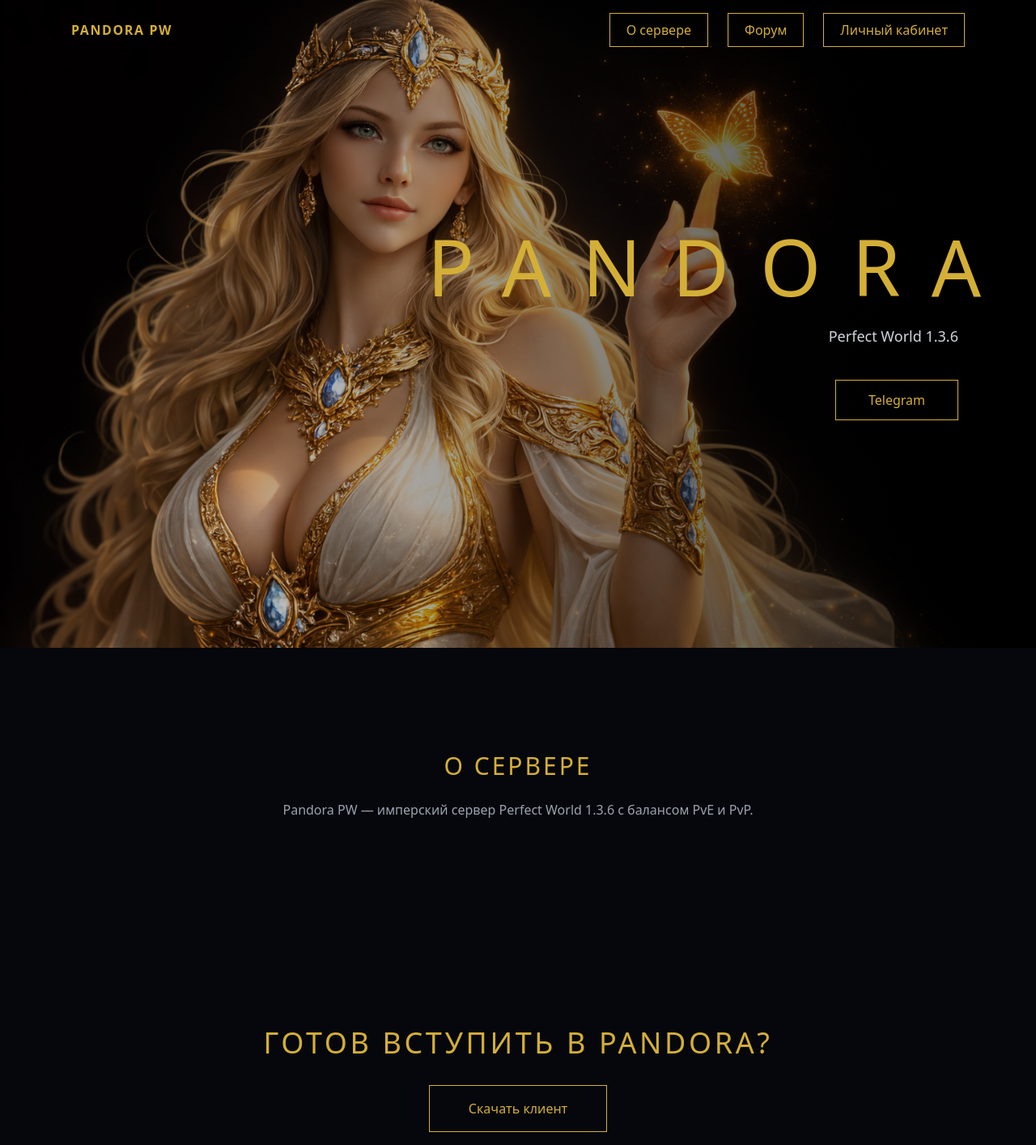
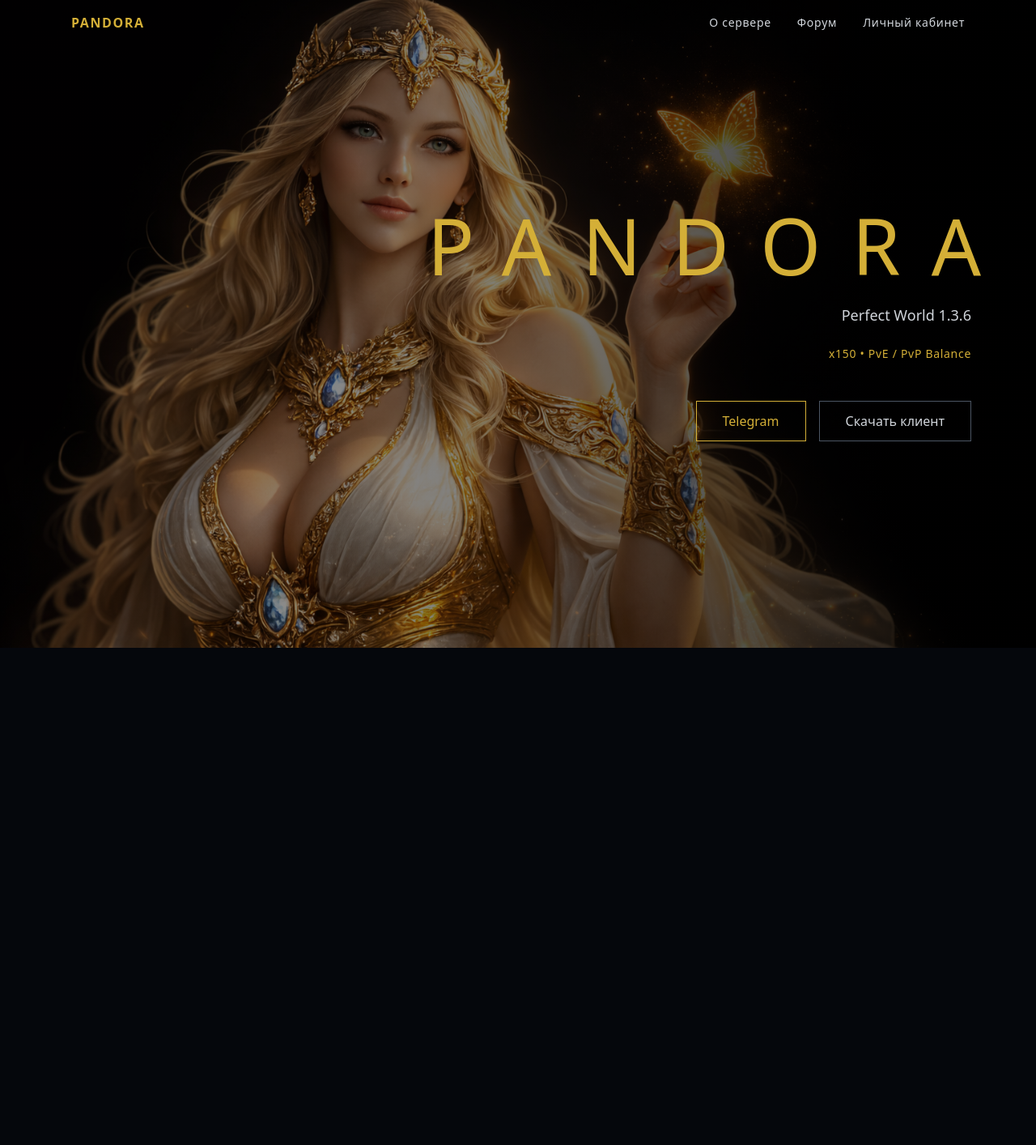
Before and after one commit to notalive23-maker/pandora-pw, a Next.js app: page / in a window 1280 px wide. Shown: the top 1414 px of the page at 81% size. After the commit the page ends 800 px from the top, so only its background shows below. Built offline with nearby package versions, Linux system fonts and the light colour scheme.

Commit message:
navbar styled + telegram added

```diff
--- a/app/page.tsx
+++ b/app/page.tsx
@@ -20,7 +20,13 @@ export default function Home() {
     seconds: 0,
   });
 
-  const sectionsRef = useRef<(HTMLElement | null)[]>([]);
+  const sectionsRef = useRef<HTMLElement[]>([]);
+
+  const addSectionRef = (el: HTMLElement | null) => {
+    if (el && !sectionsRef.current.includes(el)) {
+      sectionsRef.current.push(el);
+    }
+  };
 
   useEffect(() => {
     const handleMouseMove = (e: MouseEvent) => {
@@ -31,16 +37,34 @@ export default function Home() {
 
     const handleScroll = () => {
       setScrolled(window.scrollY > 50);
+    };
+
+    const observer = new IntersectionObserver(
+      (entries) => {
+        entries.forEach((entry) => {
+          if (!entry.isIntersecting) return;
+
+          const el = entry.target as HTMLElement;
+          el.classList.add("opacity-100", "translate-y-0");
+          el.classList.remove("opacity-0", "translate-y-10");
+
+          if (el.id === "features") {
+            const cards = el.querySelectorAll<HTMLElement>(".feature-card");
+            cards.forEach((card, index) => {
+              setTimeout(() => {
+                card.classList.add("opacity-100", "translate-y-0");
+                card.classList.remove("opacity-0", "translate-y-10");
+              }, index * 150);
+            });
+          }
+        });
+      },
+      { threshold: 0.2 }
+    );
 
     sectionsRef.current.forEach((section) => {
-        if (!section) return;
-        const rect = section.getBoundingClientRect();
-        if (rect.top < window.innerHeight - 100) {
-          section.classList.add("opacity-100", "translate-y-0");
-          section.classList.remove("opacity-0", "translate-y-10");
-        }
+      observer.observe(section);
     });
-    };
 
     const targetDate = new Date("2026-03-06T00:00:00").getTime();
 
@@ -61,12 +85,11 @@ export default function Home() {
       });
     }, 1000);
 
-    // ===== FIXED PARTICLES =====
-    const canvas = document.getElementById("particles");
-    if (canvas instanceof HTMLCanvasElement) {
+    const canvas = document.getElementById("particles") as HTMLCanvasElement | null;
+
+    if (canvas) {
       const ctx = canvas.getContext("2d");
-      if (!ctx) return;
-
+      if (ctx) {
         canvas.width = window.innerWidth;
         canvas.height = window.innerHeight;
 
@@ -87,6 +110,7 @@ export default function Home() {
 
           particles.forEach((p) => {
             p.y -= p.speedY;
+
             if (p.y < 0) {
               p.y = canvas.height;
               p.x = Math.random() * canvas.width;
@@ -96,7 +120,7 @@ export default function Home() {
             ctx.arc(p.x, p.y, p.radius, 0, Math.PI * 2);
             ctx.fillStyle = `rgba(212,175,55,${p.opacity})`;
             ctx.shadowColor = "#D4AF37";
-          ctx.shadowBlur = 8;
+            ctx.shadowBlur = 6;
             ctx.fill();
           });
 
@@ -105,14 +129,15 @@ export default function Home() {
 
         animate();
       }
+    }
 
     window.addEventListener("mousemove", handleMouseMove);
     window.addEventListener("scroll", handleScroll);
-    handleScroll();
 
     return () => {
       window.removeEventListener("mousemove", handleMouseMove);
       window.removeEventListener("scroll", handleScroll);
+      observer.disconnect();
       clearInterval(timer);
     };
   }, []);
@@ -129,53 +154,60 @@ export default function Home() {
           : "bg-transparent"
       }`}>
         <div className="max-w-6xl mx-auto flex justify-between items-center px-6 py-4">
-
           <button
             onClick={() => window.scrollTo({ top: 0, behavior: "smooth" })}
             className="text-[#D4AF37] tracking-widest font-semibold"
           >
-            PANDORA PW
+            PANDORA
           </button>
 
-          <div className="hidden md:flex gap-6">
+          <div className="hidden md:flex gap-8 text-sm tracking-wider text-gray-300">
+
             <button
               onClick={() =>
-                document.getElementById("info-section")?.scrollIntoView({ behavior: "smooth" })
+                document.getElementById("about")?.scrollIntoView({ behavior: "smooth" })
               }
-              className="px-5 py-2 border border-[#D4AF37] text-[#D4AF37]
-                         hover:bg-[#D4AF37] hover:text-black transition"
+              className="relative group transition-all duration-300 hover:text-[#D4AF37]"
             >
               О сервере
+              <span className="absolute left-0 -bottom-1 h-[1px] w-0 bg-[#D4AF37] transition-all duration-300 group-hover:w-full" />
             </button>
 
-            <button className="px-5 py-2 border border-[#D4AF37] text-[#D4AF37]
-                         hover:bg-[#D4AF37] hover:text-black transition">
+            <a
+              href="https://t.me/PandoraPw2026"
+              target="_blank"
+              className="relative group transition-all duration-300 hover:text-[#D4AF37]"
+            >
               Форум
-            </button>
+              <span className="absolute left-0 -bottom-1 h-[1px] w-0 bg-[#D4AF37] transition-all duration-300 group-hover:w-full" />
+            </a>
 
-            <button className="px-5 py-2 border border-[#D4AF37] text-[#D4AF37]
-                         hover:bg-[#D4AF37] hover:text-black transition">
+            <a
+              href="/account"
+              className="relative group transition-all duration-300 hover:text-[#D4AF37]"
+            >
               Личный кабинет
-            </button>
+              <span className="absolute left-0 -bottom-1 h-[1px] w-0 bg-[#D4AF37] transition-all duration-300 group-hover:w-full" />
+            </a>
+
           </div>
         </div>
       </nav>
 
       {/* HERO */}
-      <section className="relative min-h-screen flex items-center justify-end px-8 md:px-20">
+      <section className="relative min-h-screen flex items-center justify-center md:justify-end overflow-hidden px-6 md:px-20">
 
         <img
           src="/images/goddess-hero.png"
-          alt="Pandora Goddess"
+          alt="Pandora"
           style={{ transform: `translate(${offset.x}px, ${offset.y}px)` }}
-          className="absolute inset-0 w-full h-full object-cover object-left transition-transform duration-200"
+          className="absolute inset-0 w-full h-full object-cover object-center md:object-left"
         />
 
-        <div className="absolute inset-0 bg-gradient-to-r from-black/10 via-black/40 to-black/80" />
+        <div className="absolute inset-0 bg-gradient-to-r from-black/40 via-black/50 to-black/90" />
 
-        <div className="relative z-20 max-w-2xl text-right space-y-6 pr-4">
-
-          <h1 className="text-6xl md:text-8xl tracking-[0.4em] text-[#D4AF37]">
+        <div className="relative z-20 text-center md:text-right max-w-2xl space-y-6">
+          <h1 className="text-5xl md:text-8xl tracking-[0.4em] text-[#D4AF37]">
             PANDORA
           </h1>
 
@@ -183,52 +215,27 @@ export default function Home() {
             Perfect World 1.3.6
           </p>
 
-          {/* TELEGRAM NOW HERE */}
-          <div className="flex justify-end gap-4 pt-4">
+          <p className="text-[#D4AF37] text-sm tracking-wider">
+            x150 • PvE / PvP Balance
+          </p>
+
+          <div className="flex flex-col md:flex-row gap-4 pt-6 justify-center md:justify-end">
             <a
               href="https://t.me/PandoraPw2026"
               target="_blank"
-              className="px-10 py-3 border border-[#D4AF37] text-[#D4AF37]
-                         hover:bg-[#D4AF37] hover:text-black transition"
+              className="px-8 py-3 border border-[#D4AF37] text-[#D4AF37] hover:bg-[#D4AF37] hover:text-black transition"
             >
               Telegram
             </a>
+
+            <button className="px-8 py-3 border border-gray-600 text-gray-300 hover:border-[#D4AF37] hover:text-[#D4AF37] transition">
+              Скачать клиент
+            </button>
           </div>
         </div>
       </section>
 
-      {/* ABOUT */}
-      <section
-        id="info-section"
-        ref={(el) => (sectionsRef.current[0] = el)}
-        className="py-32 px-8 md:px-20 opacity-0 translate-y-10 transition-all duration-1000"
-      >
-        <div className="max-w-5xl mx-auto text-center space-y-6">
-          <h2 className="text-3xl tracking-widest text-[#D4AF37]">
-            О СЕРВЕРЕ
-          </h2>
-          <p className="text-gray-400">
-            Pandora PW — имперский сервер Perfect World 1.3.6
-            с балансом PvE и PvP.
-          </p>
-        </div>
-      </section>
-
-      {/* DOWNLOAD */}
-      <section
-        ref={(el) => (sectionsRef.current[1] = el)}
-        className="py-32 px-8 md:px-20 text-center opacity-0 translate-y-10 transition-all duration-1000"
-      >
-        <h2 className="text-4xl tracking-widest text-[#D4AF37] mb-8">
-          ГОТОВ ВСТУПИТЬ В PANDORA?
-        </h2>
-
-        <button className="px-12 py-4 border border-[#D4AF37] text-[#D4AF37]
-                           hover:bg-[#D4AF37] hover:text-black transition">
-          Скачать клиент
-        </button>
-      </section>
-
+      {/* дальше код без изменений (COUNTDOWN, ABOUT, FEATURES, DOWNLOAD) */}
     </main>
   );
 }
```
Lines whose indentation alone changed are shown as unchanged.
